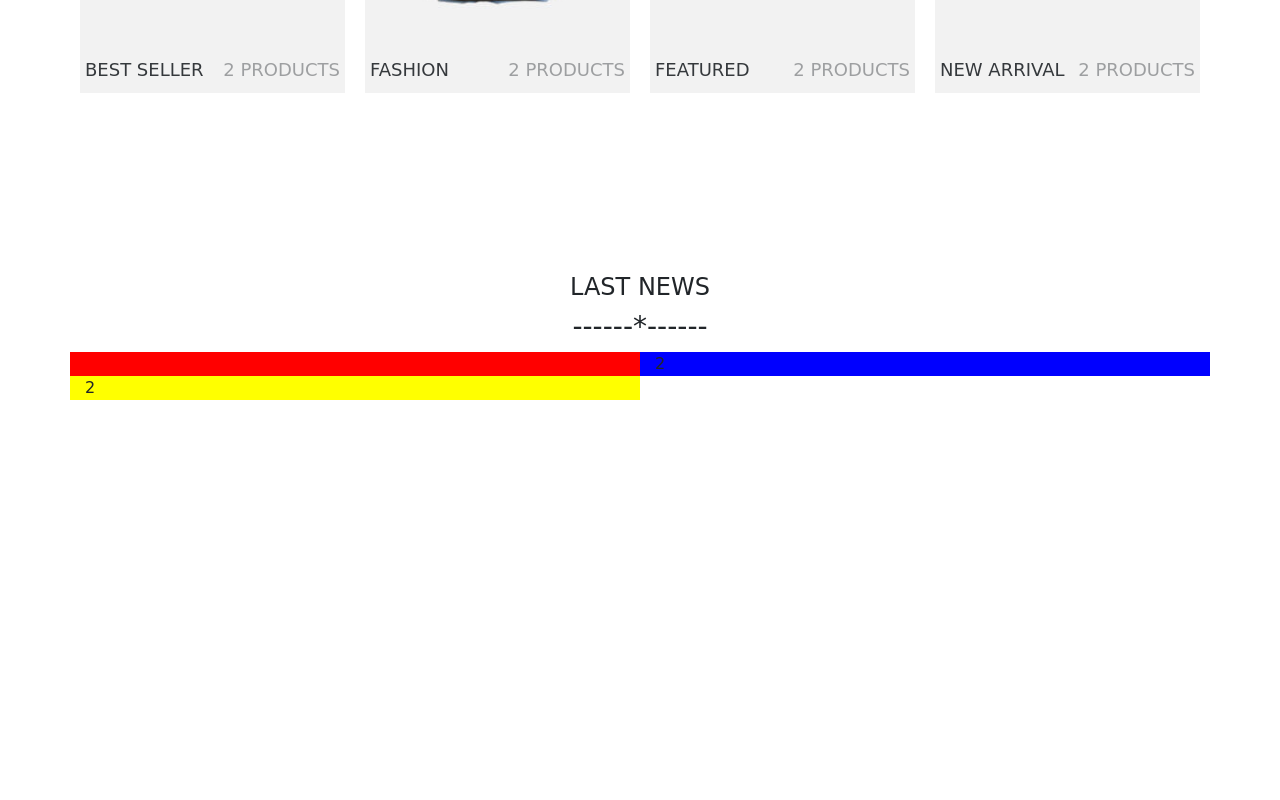
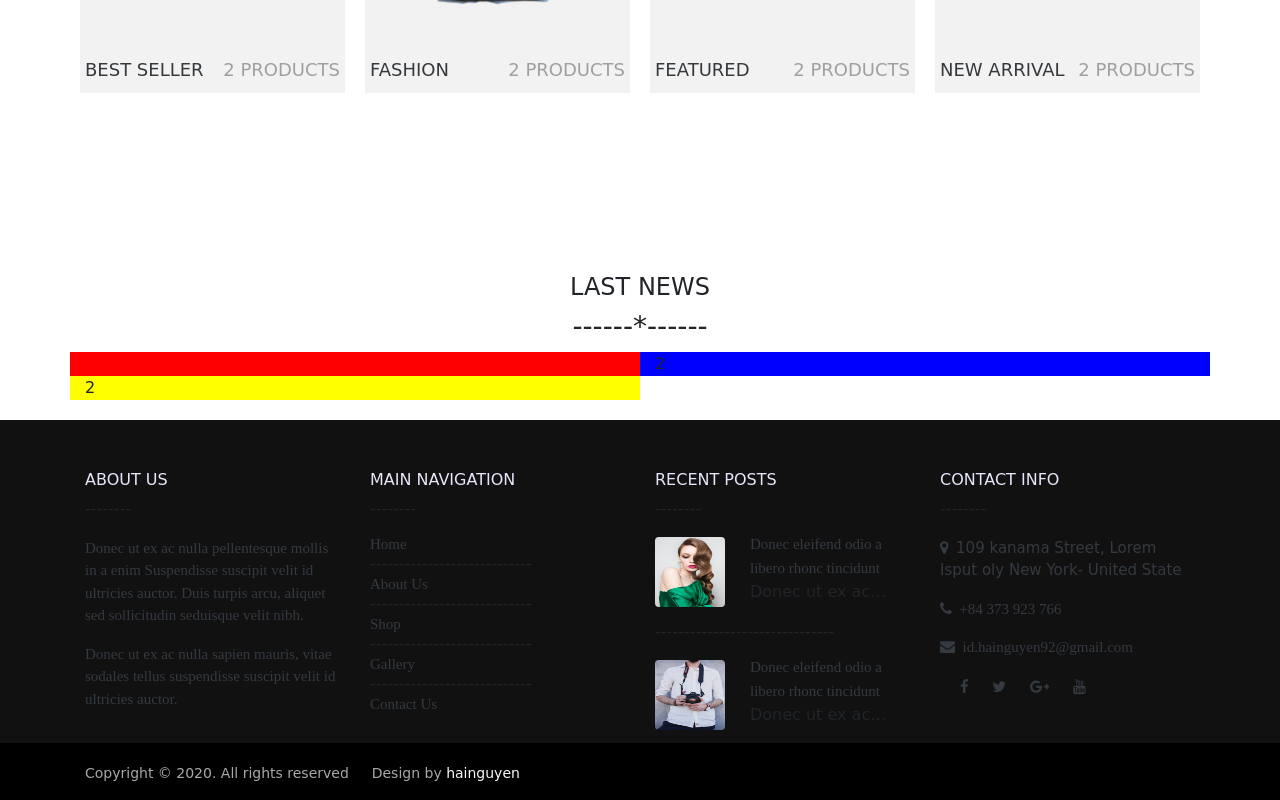
Before and after one commit to hainguyen-29/hainguyen-29.github.io, a plain HTML site: page index.html in a window 1280 px wide. Shown: the part 3519-4319 px from the top of the page. Before the commit the page ends 3919 px from the top, so only its background shows below. Drawn offline with nearby package versions, Linux system fonts and the light colour scheme.

Commit message:
footer update

```diff
--- a/css/style.css
+++ b/css/style.css
@@ -69,3 +69,38 @@ a:hover{
 	padding-left: 5px;
 	padding-right: 5px
 }
+.footer{
+	margin-top: 20px;
+	background-color:#111111;
+}
+.footer h6{
+	color: lavender;
+}
+.footer .widget{
+	padding-top: 50px;
+}
+.footer .widget .text-dark{
+	font-family: 'Times New Roman', Times, serif;
+	font-size: 15px;
+}
+.footer .widget .text-widget{
+	margin-top: -20px;;
+}
+.footer .widget .text-widget1{
+	margin-top: -5px;
+}
+.footer .widget .col-lg-3 .text-img-widget{
+	padding-top: 200px;
+}
+.footer .widget .social-icons{
+	margin-left: 20px;
+}
+.coppyright{
+	background-color: rgba(0,0,0,0.3);
+	background-color: black;
+}
+.coppyright .coppyleft{
+	margin-top: 20px;
+	color:darkgray;
+	font-size: 14px;
+}
--- a/index.html
+++ b/index.html
@@ -350,6 +350,109 @@
 			</div>
 		</div>
 		<!-- END LAST NEWS -->
+		<!-- FOOTER -->
+		<div class="footer row">
+			<div class="container">
+				<div class="row widget">
+					<div class="col-lg-3">
+						<h6>ABOUT US</h6>
+						<p>--------</p>
+						<p class="text-dark">Donec ut ex ac nulla pellentesque mollis in a enim Suspendisse suscipit velit id ultricies auctor. Duis turpis arcu, aliquet sed sollicitudin seduisque velit nibh.</p>
+						<p class="text-dark">Donec ut ex ac nulla sapien mauris, vitae sodales tellus suspendisse suscipit velit id ultricies auctor.</p>
+					</div>
+					<div class="col-lg-3">
+						<h6>MAIN NAVIGATION</h6>
+						<p>--------</p>
+						<p class="text-widget1"><a href="#" class="text-dark">Home</a></p>
+							<p class="text-widget">----------------------------</p>
+						<p class="text-widget"><a href="#" class="text-dark">About Us</a></p>
+							<p class="text-widget">----------------------------</p>
+						<p class="text-widget"><a href="#" class="text-dark">Shop</a></p>
+							<p class="text-widget">----------------------------</p>
+						<p class="text-widget"><a href="#" class="text-dark">Gallery</a></p>
+							<p class="text-widget">----------------------------</p>
+						<p class="text-widget"><a href="#" class="text-dark">Contact Us</a></p>
+					</div>
+					<div class="col-lg-3">
+						<h6>RECENT POSTS</h6>
+						<p>--------</p>
+						<div class="row">
+							<div class="col-xl-4">
+								<img class="rounded float-left" src="img/blog4.jpg" alt="" width="70px" height="70">
+							</div>
+							<div class="col-xl-8">
+								<p class="text-widget1"><a href="#" class="text-dark">Donec eleifend odio a libero rhonc tincidunt
+									</a>
+									<span>Donec ut ex ac…</span>
+								</p>
+							</div>
+						</div>
+						<p>-------------------------------</p>
+						<div class="row">
+							<div class="col-xl-4">
+								<img class="rounded float-left" src="img/blog3.jpg" alt="" width="70px" height="70">
+							</div>
+							<div class="col-xl-8">
+								<p class="text-widget1"><a href="#" class="text-dark">Donec eleifend odio a libero rhonc tincidunt
+									</a>
+									<span>Donec ut ex ac…</span>
+								</p>
+							</div>
+						</div>
+
+					</div>
+					<div class="col-lg-3">
+						<h6>CONTACT INFO</h6>
+						<p>--------</p>
+						<p class="text-dark">
+							<i class="fa fa-map-marker"></i>&nbsp;
+							<span>109 kanama Street, Lorem Isput oly New York- United State</span>
+						</p>
+						<p class="text-dark">
+							<span>
+								<a class="text-dark" href="#" title="phone">
+								<i class="fa fa-phone"></i>
+								&nbsp;+84 373 923 766
+								</a>
+							</span>
+						</p>
+						<p class="text-dark">
+							<span>
+								<a class="text-dark" href="mailto:id.hainguyen92@gmail.com">
+									<i class="fa fa-envelope"></i>
+								&nbsp;id.hainguyen92@gmail.com
+								</a>&emsp;
+							</span>
+						</p>
+						<div class="icons-widget">
+							<a class="text-dark social-icons" href="#" title="facebook">
+								<i class="fa fa-facebook"></i>
+							</a>
+							<a class="text-dark social-icons" href="#" title="twitter">
+								<i class="fa fa-twitter"></i>
+							</a>
+							<a class="text-dark social-icons" href="#" title="google-plus">
+								<i class="fa fa-google-plus"></i>
+							</a>
+							<a class="text-dark social-icons" href="#" title="youtube">
+								<i class="fa fa-youtube"></i>
+							</a>
+						</div>
+
+					</div>
+				</div>
+			</div>
+		</div>
+		<div class="coppyright row">
+			<div class="container">
+				<p class="coppyleft">
+					<span>Copyright © 2020. All rights reserved</span> &emsp;
+					<span>Design by <a href="#" class="text-light">hainguyen</a></span>
+					</p>
+
+			</div>
+		</div>
+		<!-- END FOOTER -->
 	</div>
 	<script type="text/javascript" src="js/bootstrap.min.js"></script>
 
```
Also changed, not shown: img/blog1.jpg (added), img/blog2.jpg (added), img/blog3.jpg (added).
